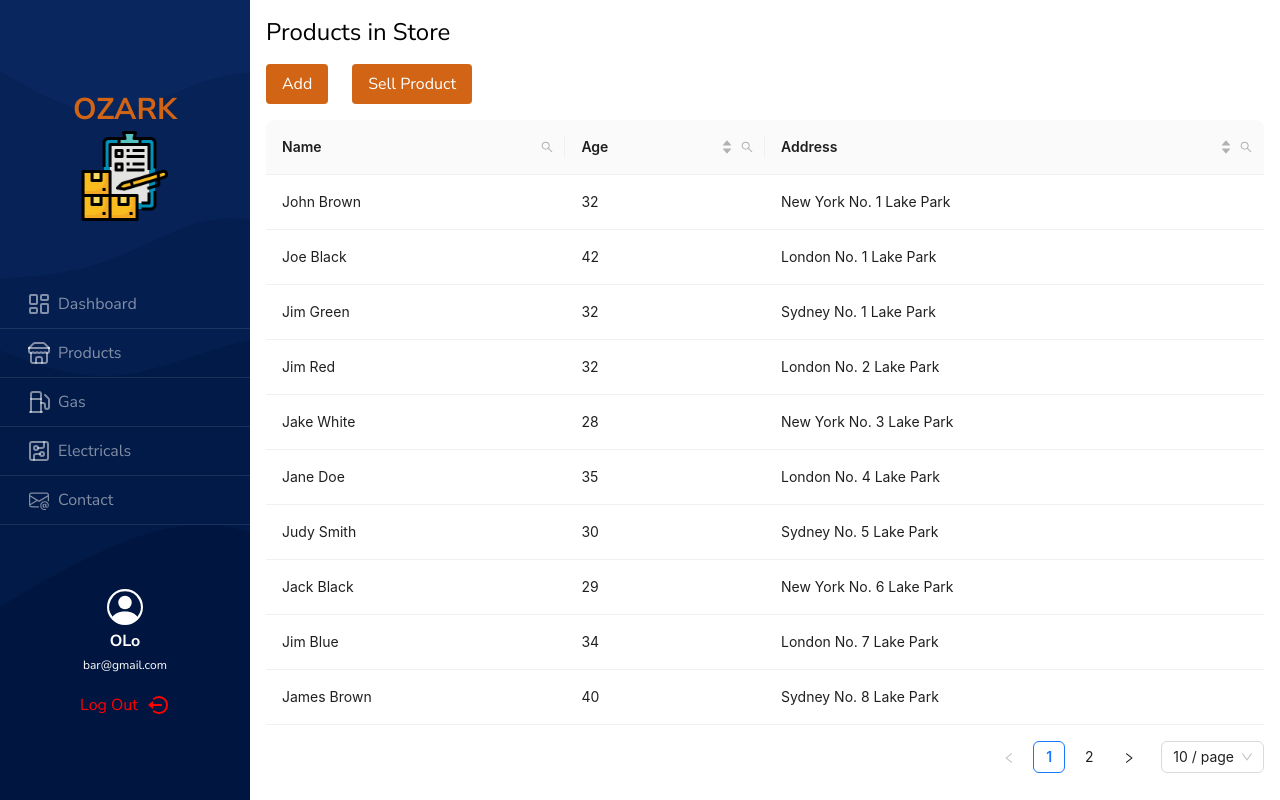
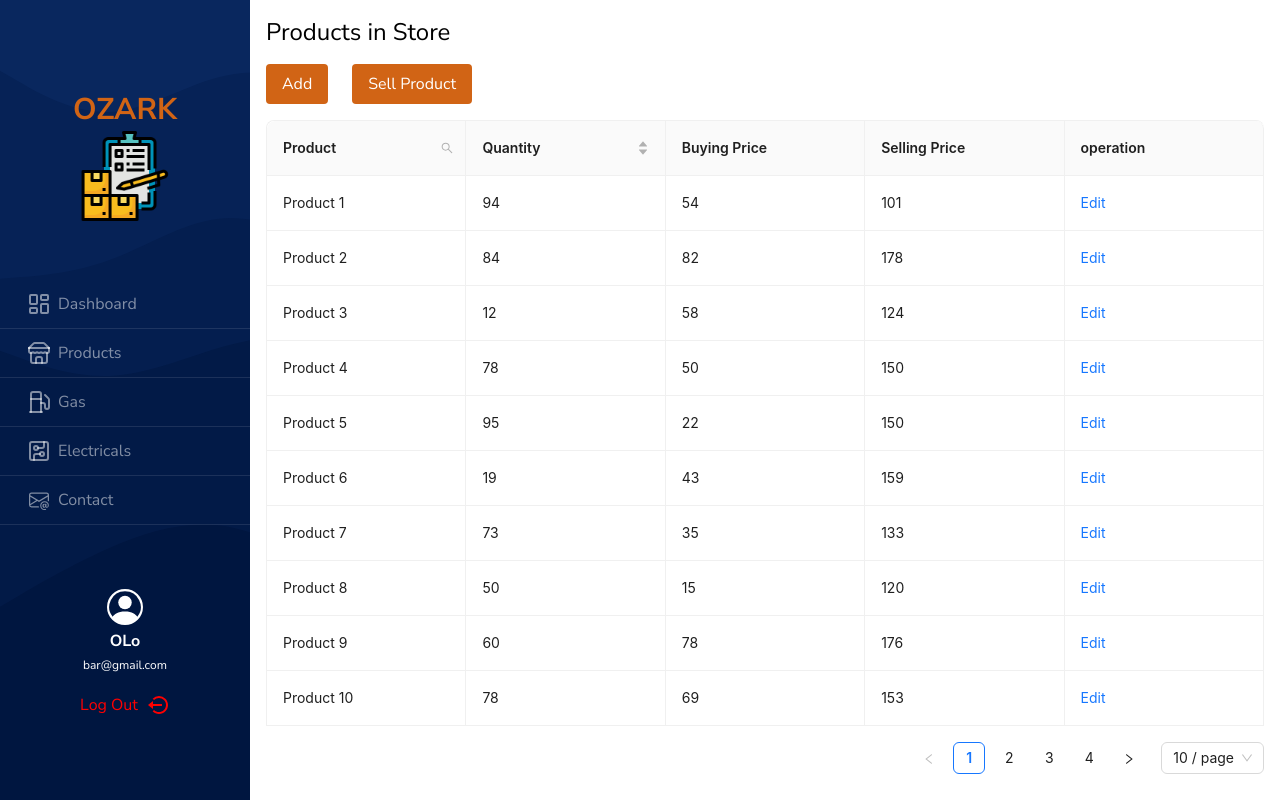
Before and after one commit to carreuky/glowing-octo-fortnight, a React (Vite) app: page /Products in a window 1280 px wide. Built offline with nearby package versions, Linux system fonts and the light colour scheme; the HTML template or start-up script is replaced by a standard one.

Commit message:
products table

```diff
--- /dev/null
+++ b/src/components/tables/Pro.jsx
@@ -0,0 +1,321 @@
+
+
+import React, { useRef, useState } from "react";
+import { SearchOutlined } from "@ant-design/icons";
+import { Button, Input, Space, Table } from "antd";
+import Highlighter from "react-highlight-words";
+
+
+const data = [
+  {
+    key: "1",
+    product: "Product 1",
+    quantity: 10,
+    buying_price: 50,
+    selling_price: 70,
+  },
+  {
+    key: "2",
+    product: "Product 2",
+    quantity: 15,
+    buying_price: 30,
+    selling_price: 45,
+  },
+  {
+    key: "3",
+    product: "Product 3",
+    quantity: 20,
+    buying_price: 25,
+    selling_price: 35,
+  },
+  {
+    key: "4",
+    product: "Product 4",
+    quantity: 5,
+    buying_price: 60,
+    selling_price: 85,
+  },
+  {
+    key: "5",
+    product: "Product 5",
+    quantity: 8,
+    buying_price: 45,
+    selling_price: 65,
+  },
+  {
+    key: "6",
+    product: "Product 6",
+    quantity: 12,
+    buying_price: 40,
+    selling_price: 55,
+  },
+  {
+    key: "7",
+    product: "Product 7",
+    quantity: 18,
+    buying_price: 35,
+    selling_price: 50,
+  },
+  {
+    key: "8",
+    product: "Product 8",
+    quantity: 7,
+    buying_price: 55,
+    selling_price: 75,
+  },
+  {
+    key: "9",
+    product: "Product 9",
+    quantity: 14,
+    buying_price: 33,
+    selling_price: 48,
+  },
+  {
+    key: "10",
+    product: "Product 10",
+    quantity: 6,
+    buying_price: 60,
+    selling_price: 80,
+  },
+  {
+    key: "11",
+    product: "Product 11",
+    quantity: 20,
+    buying_price: 20,
+    selling_price: 30,
+  },
+  {
+    key: "12",
+    product: "Product 12",
+    quantity: 10,
+    buying_price: 50,
+    selling_price: 70,
+  },
+  {
+    key: "13",
+    product: "Product 13",
+    quantity: 8,
+    buying_price: 45,
+    selling_price: 65,
+  },
+  {
+    key: "14",
+    product: "Product 14",
+    quantity: 15,
+    buying_price: 30,
+    selling_price: 45,
+  },
+  {
+    key: "15",
+    product: "Product 15",
+    quantity: 12,
+    buying_price: 40,
+    selling_price: 55,
+  },
+  {
+    key: "16",
+    product: "Product 16",
+    quantity: 18,
+    buying_price: 35,
+    selling_price: 50,
+  },
+  {
+    key: "17",
+    product: "Product 17",
+    quantity: 7,
+    buying_price: 55,
+    selling_price: 75,
+  },
+  {
+    key: "18",
+    product: "Product 18",
+    quantity: 5,
+    buying_price: 60,
+    selling_price: 85,
+  },
+  {
+    key: "19",
+    product: "Product 19",
+    quantity: 14,
+    buying_price: 33,
+    selling_price: 48,
+  },
+  {
+    key: "20",
+    product: "Product 20",
+    quantity: 6,
+    buying_price: 60,
+    selling_price: 80,
+  },
+];
+
+const Products = () => {
+  const [searchText, setSearchText] = useState("");
+  const [searchedColumn, setSearchedColumn] = useState("");
+  const searchInput = useRef(null);
+
+
+  const handleSearch = (selectedKeys, confirm, dataIndex) => {
+    confirm();
+    setSearchText(selectedKeys[0]);
+    setSearchedColumn(dataIndex);
+  };
+  const handleReset = (clearFilters) => {
+    clearFilters();
+    setSearchText("");
+  };
+  const getColumnSearchProps = (dataIndex) => ({
+    filterDropdown: ({
+      setSelectedKeys,
+      selectedKeys,
+      confirm,
+      clearFilters,
+      close,
+    }) => (
+      <div
+        style={{
+          padding: 8,
+        }}
+        onKeyDown={(e) => e.stopPropagation()}
+      >
+        <Input
+          ref={searchInput}
+          placeholder={`Search ${dataIndex}`}
+          value={selectedKeys[0]}
+          onChange={(e) =>
+            setSelectedKeys(e.target.value ? [e.target.value] : [])
+          }
+          onPressEnter={() => handleSearch(selectedKeys, confirm, dataIndex)}
+          style={{
+            marginBottom: 8,
+            display: "block",
+          }}
+        />
+        <Space>
+          <Button
+            type="primary"
+            onClick={() => handleSearch(selectedKeys, confirm, dataIndex)}
+            icon={<SearchOutlined />}
+            size="small"
+            style={{
+              width: 90,
+            }}
+          >
+            Search
+          </Button>
+          <Button
+            onClick={() => clearFilters && handleReset(clearFilters)}
+            size="small"
+            style={{
+              width: 90,
+            }}
+          >
+            Reset
+          </Button>
+          <Button
+            type="link"
+            size="small"
+            onClick={() => {
+              confirm({
+                closeDropdown: false,
+              });
+              setSearchText(selectedKeys[0]);
+              setSearchedColumn(dataIndex);
+            }}
+          >
+            Filter
+          </Button>
+          <Button
+            type="link"
+            size="small"
+            onClick={() => {
+              close();
+            }}
+          >
+            close
+          </Button>
+        </Space>
+      </div>
+    ),
+    filterIcon: (filtered) => (
+      <SearchOutlined
+        style={{
+          color: filtered ? "#1677ff" : undefined,
+        }}
+      />
+    ),
+    onFilter: (value, record) =>
+      record[dataIndex].toString().toLowerCase().includes(value.toLowerCase()),
+    onFilterDropdownOpenChange: (visible) => {
+      if (visible) {
+        setTimeout(() => searchInput.current?.select(), 100);
+      }
+    },
+    render: (text) =>
+      searchedColumn === dataIndex ? (
+        <Highlighter
+          highlightStyle={{
+            backgroundColor: "#ffc069",
+            padding: 0,
+          }}
+          searchWords={[searchText]}
+          autoEscape
+          textToHighlight={text ? text.toString() : ""}
+        />
+      ) : (
+        text
+      ),
+  });
+  const columns = [
+    {
+      title: "Product",
+      dataIndex: "product",
+      key: "product",
+      // width: "30%",
+      ...getColumnSearchProps("product"),
+      editable: true,
+
+    },
+    {
+      title: "Quantity",
+      dataIndex: "quantity",
+      key: "quantity",
+      // width: "20%",
+      sorter: (a, b) => a.age - b.age, // Enable sorting for Age
+      sortDirections: ["descend", "ascend"],
+      editable: true,
+
+    },
+    {
+      title: "Buying Price",
+      dataIndex: "buying_price",
+      key: "buying_price",
+      editable: true,
+
+
+    },
+    {
+      title: "Selling Price",
+      dataIndex: "selling_price",
+      key: "selling_price",
+      editable: true,
+
+
+    },
+
+  ];
+  return (
+    <Table
+      columns={columns}
+      dataSource={data}
+      pagination={{
+        pageSizeOptions: ["10",'15','20'],
+        showSizeChanger: true,
+        defaultPageSize: 10,
+      }}
+        scroll={{ y: 'calc(100vh - 150px)' }}
+      sticky
+    />
+  );
+};
+export default Products;
--- a/src/components/tables/Products.jsx
+++ b/src/components/tables/Products.jsx
@@ -1,135 +1,104 @@
 import React, { useRef, useState } from "react";
 import { SearchOutlined } from "@ant-design/icons";
-import { Button, Input, Space, Table } from "antd";
 import Highlighter from "react-highlight-words";
-const data = [
+import {
+  Form,
+  Input,
+  InputNumber,
+  Popconfirm,
+  Table,
+  Typography,
+  Button,
+  Space,
+} from "antd";
+
+const originData = [];
+for (let i = 1; i <= 40; i++) {
+  originData.push({
+    key: i.toString(),
+    product: `Product ${i}`,
+    quantity: Math.floor(Math.random() * 100) + 1, // Random quantity between 1 and 100
+    buying_price: Math.floor(Math.random() * 100) + 1, // Random buying price between 1 and 100
+    selling_price: Math.floor(Math.random() * 100) + 101, // Random selling price between 101 and 200
+  });
+}
+const EditableCell = ({
+  editing,
+  dataIndex,
+  title,
+  inputType,
+  record,
+  index,
+  children,
+  ...restProps
+}) => {
+  const inputNode = inputType === "number" ? <InputNumber /> : <Input />;
+  return (
+    <td {...restProps}>
+      {editing ? (
+        <Form.Item
+          name={dataIndex}
+          style={{
+            margin: 0,
+          }}
+          rules={[
             {
-      key: "1",
-      name: "John Brown",
-      age: 32,
-      address: "New York No. 1 Lake Park",
+              required: true,
+              message: `Please Input ${title}!`,
             },
-    {
-      key: "2",
-      name: "Joe Black",
-      age: 42,
-      address: "London No. 1 Lake Park",
-    },
-    {
-      key: "3",
-      name: "Jim Green",
-      age: 32,
-      address: "Sydney No. 1 Lake Park",
-    },
-    {
-      key: "4",
-      name: "Jim Red",
-      age: 32,
-      address: "London No. 2 Lake Park",
-    },
-    {
-      key: "5",
-      name: "Jake White",
-      age: 28,
-      address: "New York No. 3 Lake Park",
-    },
-    {
-      key: "6",
-      name: "Jane Doe",
-      age: 35,
-      address: "London No. 4 Lake Park",
-    },
-    {
-      key: "7",
-      name: "Judy Smith",
-      age: 30,
-      address: "Sydney No. 5 Lake Park",
-    },
-    {
-      key: "8",
-      name: "Jack Black",
-      age: 29,
-      address: "New York No. 6 Lake Park",
-    },
-    {
-      key: "9",
-      name: "Jim Blue",
-      age: 34,
-      address: "London No. 7 Lake Park",
-    },
-    {
-      key: "10",
-      name: "James Brown",
-      age: 40,
-      address: "Sydney No. 8 Lake Park",
-    },
-    {
-      key: "11",
-      name: "Jenny Green",
-      age: 33,
-      address: "New York No. 9 Lake Park",
-    },
-    {
-      key: "12",
-      name: "Jessica Black",
-      age: 31,
-      address: "London No. 10 Lake Park",
-    },
-    {
-      key: "13",
-      name: "Jeremy Red",
-      age: 32,
-      address: "Sydney No. 11 Lake Park",
-    },
-    {
-      key: "14",
-      name: "Jasper White",
-      age: 36,
-      address: "New York No. 12 Lake Park",
-    },
-    {
-      key: "15",
-      name: "Jillian Brown",
-      age: 27,
-      address: "London No. 13 Lake Park",
-    },
-    {
-      key: "16",
-      name: "Joel Green",
-      age: 41,
-      address: "Sydney No. 14 Lake Park",
-    },
-    {
-      key: "17",
-      name: "Joyce Black",
-      age: 39,
-      address: "New York No. 15 Lake Park",
-    },
-    {
-      key: "18",
-      name: "Javier Red",
-      age: 38,
-      address: "London No. 16 Lake Park",
-    },
-    {
-      key: "19",
-      name: "Jocelyn White",
-      age: 26,
-      address: "Sydney No. 17 Lake Park",
-    },
-    {
-      key: "20",
-      name: "Jason Brown",
-      age: 37,
-      address: "New York No. 18 Lake Park",
-    },
-  ];
-
-
+          ]}
+        >
+          {inputNode}
+        </Form.Item>
+      ) : (
+        children
+      )}
+    </td>
+  );
+};
 const Products = () => {
+  const [form] = Form.useForm();
+  const [data, setData] = useState(originData);
+  const [editingKey, setEditingKey] = useState("");
   const [searchText, setSearchText] = useState("");
   const [searchedColumn, setSearchedColumn] = useState("");
   const searchInput = useRef(null);
+
+  const isEditing = (record) => record.key === editingKey;
+  const edit = (record) => {
+    form.setFieldsValue({
+      name: "",
+      age: "",
+      address: "",
+      ...record,
+    });
+    setEditingKey(record.key);
+  };
+  const cancel = () => {
+    setEditingKey("");
+  };
+  const save = async (key) => {
+    try {
+      const row = await form.validateFields();
+      const newData = [...data];
+      const index = newData.findIndex((item) => key === item.key);
+      if (index > -1) {
+        const item = newData[index];
+        newData.splice(index, 1, {
+          ...item,
+          ...row,
+        });
+        setData(newData);
+        setEditingKey("");
+      } else {
+        newData.push(row);
+        setData(newData);
+        setEditingKey("");
+      }
+    } catch (errInfo) {
+      console.log("Validate Failed:", errInfo);
+    }
+  };
   const handleSearch = (selectedKeys, confirm, dataIndex) => {
     confirm();
     setSearchText(selectedKeys[0]);
@@ -243,42 +212,101 @@ const Products = () => {
   });
   const columns = [
     {
-      title: "Name",
-      dataIndex: "name",
-      key: "name",
-      width: "30%",
-      ...getColumnSearchProps("name"),
+      title: "Product",
+      dataIndex: "product",
+      key: "product",
+      // width: "30%",
+      ...getColumnSearchProps("product"),
+      editable: true,
     },
     {
-      title: "Age",
-      dataIndex: "age",
-      key: "age",
-      width: "20%",
-      sorter: (a, b) => a.age - b.age, // Enable sorting for Age
+      title: "Quantity",
+      dataIndex: "quantity",
+      key: "quantity",
+      // width: "20%",
+      sorter: (a, b) => a.quantity - b.quantity, // Enable sorting
       sortDirections: ["descend", "ascend"],
-      ...getColumnSearchProps("age"),
     },
     {
-      title: "Address",
-      dataIndex: "address",
-      key: "address",
-      ...getColumnSearchProps("address"),
-      sorter: (a, b) => a.address.length - b.address.length,
-      sortDirections: ["descend", "ascend"],
+      title: "Buying Price",
+      dataIndex: "buying_price",
+      key: "buying_price",
+      editable: true,
+    },
+    {
+      title: "Selling Price",
+      dataIndex: "selling_price",
+      key: "selling_price",
+      editable: true,
+    },
+    {
+      title: "operation",
+      dataIndex: "operation",
+      render: (_, record) => {
+        const editable = isEditing(record);
+        return editable ? (
+          <span>
+            <Typography.Link
+              onClick={() => save(record.key)}
+              style={{
+                marginRight: 8,
+              }}
+            >
+              Save
+            </Typography.Link>
+            <Popconfirm title="Sure to cancel?" onConfirm={cancel}>
+              <a>Cancel</a>
+            </Popconfirm>
+          </span>
+        ) : (
+          <Typography.Link
+            disabled={editingKey !== ""}
+            onClick={() => edit(record)}
+          >
+            Edit
+          </Typography.Link>
+        );
+      },
     },
   ];
+
+  const mergedColumns = columns.map((col) => {
+    if (!col.editable) {
+      return col;
+    }
+    return {
+      ...col,
+      onCell: (record) => ({
+        record,
+        inputType: col.dataIndex === "quantity" || col.dataIndex === "buying_price" || col.dataIndex === "selling_price" ? "number" : "text",
+        dataIndex: col.dataIndex,
+        title: col.title,
+        editing: isEditing(record),
+      }),
+    };
+  });
   return (
+    <Form form={form} component={false}>
       <Table
-      columns={columns}
+        components={{
+          body: {
+            cell: EditableCell,
+          },
+        }}
+        bordered
         dataSource={data}
+        columns={mergedColumns}
+        rowClassName="editable-row"
         pagination={{
-        pageSizeOptions: ["10",'15','20'],
+          onChange: cancel,
+          pageSizeOptions: ["10", "15", "20"],
           showSizeChanger: true,
           defaultPageSize: 10,
         }}
-        scroll={{ y: 'calc(100vh - 150px)' }}
+        scroll={{ y: "calc(100vh - 150px)" }}
         sticky
       />
+    </Form>
   );
 };
 export default Products;
--- a/src/pages/SellProduct.jsx
+++ b/src/pages/SellProduct.jsx
@@ -7,13 +7,14 @@ export default function SellProduct() {
     <div>
       <h1 className="font-semibold text-xl"> Sell Product</h1>
       <div className="grid grid-cols-1 md:grid-cols-7 gap-4">
-        <div className=" md:col-span-5 ">
+        <div className="order-2 md:order-1 md:col-span-5">
           <Cart />
         </div>
-        <div className=" md:col-span-2">
+        <div className="order-1 md:order-2 md:col-span-2">
           <GetProducts />
         </div>
       </div>
+
     </div>
   );
 }
```
Lines whose indentation alone changed are shown as unchanged.
